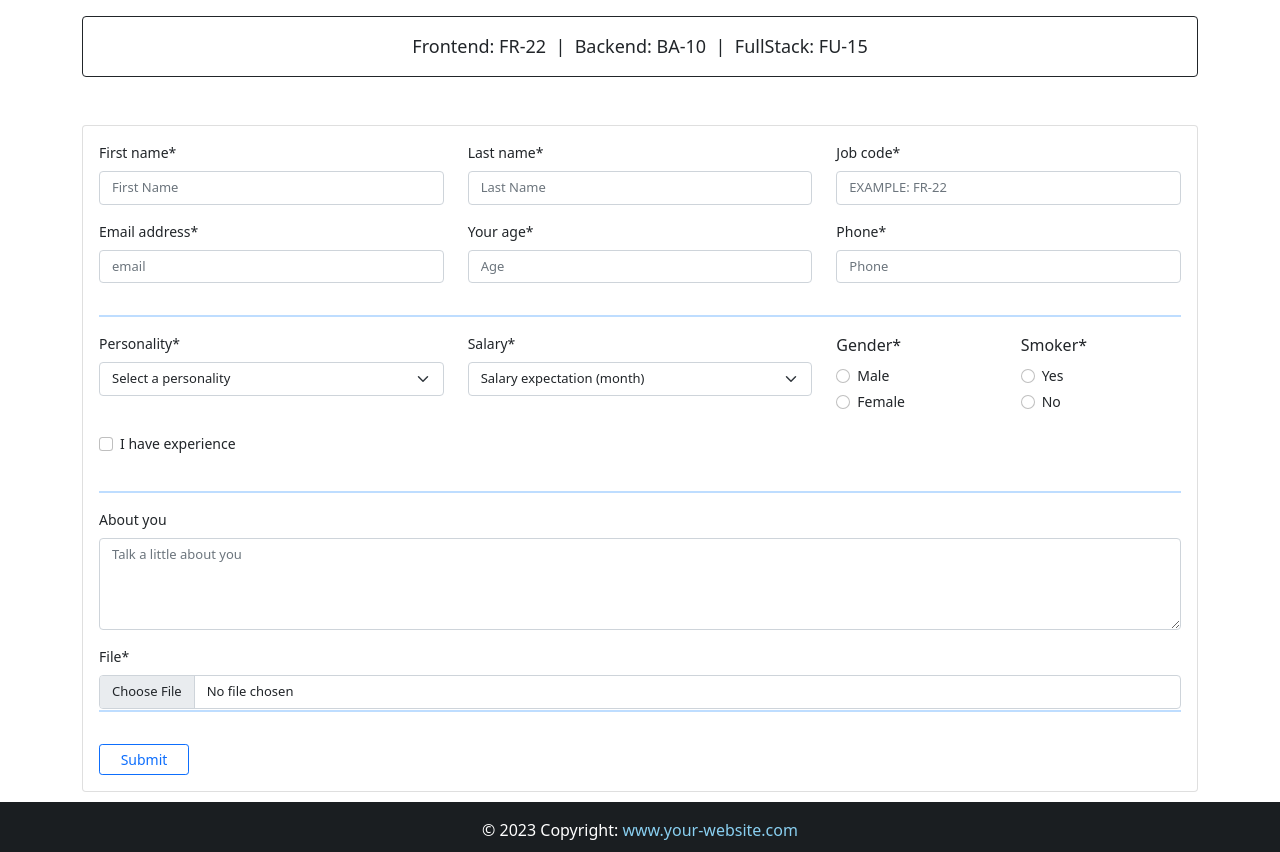
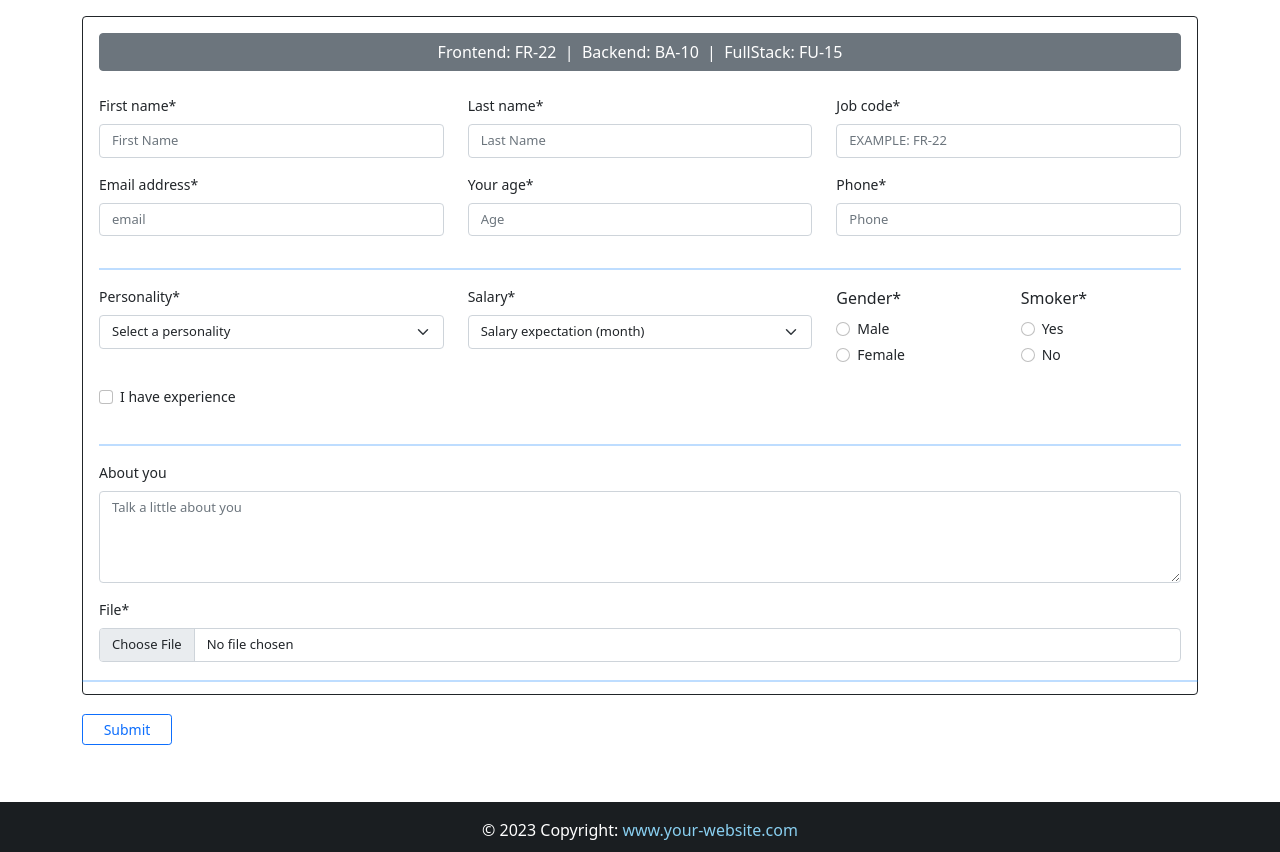
Before and after one commit to kumailalidev/django-full-stack-app-hr-pro, a Django app: page / in a window 1280 px wide. Shown: the part 56-908 px from the top of the page. Run offline with Django 4.2, Linux system fonts and the light colour scheme; some libraries are stand-ins or nearby versions.

Commit message:
Updated form card 1 layout

```diff
--- a/App/templates/home.html
+++ b/App/templates/home.html
@@ -3,12 +3,14 @@
 
 {% block content %}
 <div class="container mt-3" style="width: 95; font-size: 14px;">
-    <div class="card p-3 border-dark text-center" style="font-size: 18px;">
-        Frontend: FR-22 &nbsp;|&nbsp; Backend: BA-10 &nbsp;|&nbsp; FullStack: FU-15
-    </div>
-    <form method="POST" enctype="multipart/form-data" class="card p-3 mt-5" autocomplete="off" novalidate>
+    <form method="POST" enctype="multipart/form-data" class="mt-3" autocomplete="off" novalidate>
         {% csrf_token %}
         <!-- {{ form|crispy }} -->
+        <!-- Card 1 -->
+        <div class="card border-dark p-3">
+            <span class="btn btn-secondary mb-4" style="cursor: default;">
+                Frontend: FR-22 &nbsp;|&nbsp; Backend: BA-10 &nbsp;|&nbsp; FullStack: FU-15
+            </span>
             <div class="row">
                 <div class="col-4">{{ form.firstname|as_crispy_field }}</div>
                 <div class="col-4">{{ form.lastname|as_crispy_field }}</div>
@@ -30,6 +32,7 @@
             <hr style="border: 1px solid #007bff;">
             {{ form.message|as_crispy_field }}
             {{ form.file|as_crispy_field }}
+        </div>
         <hr style="border: 1px solid #007bff; margin-top: -15px;">
         <button type="submit" class="btn btn-outline-primary btn-sm mt-3" style="width: 90px;">Submit</button>
     </form>
```
Lines whose indentation alone changed are shown as unchanged.
